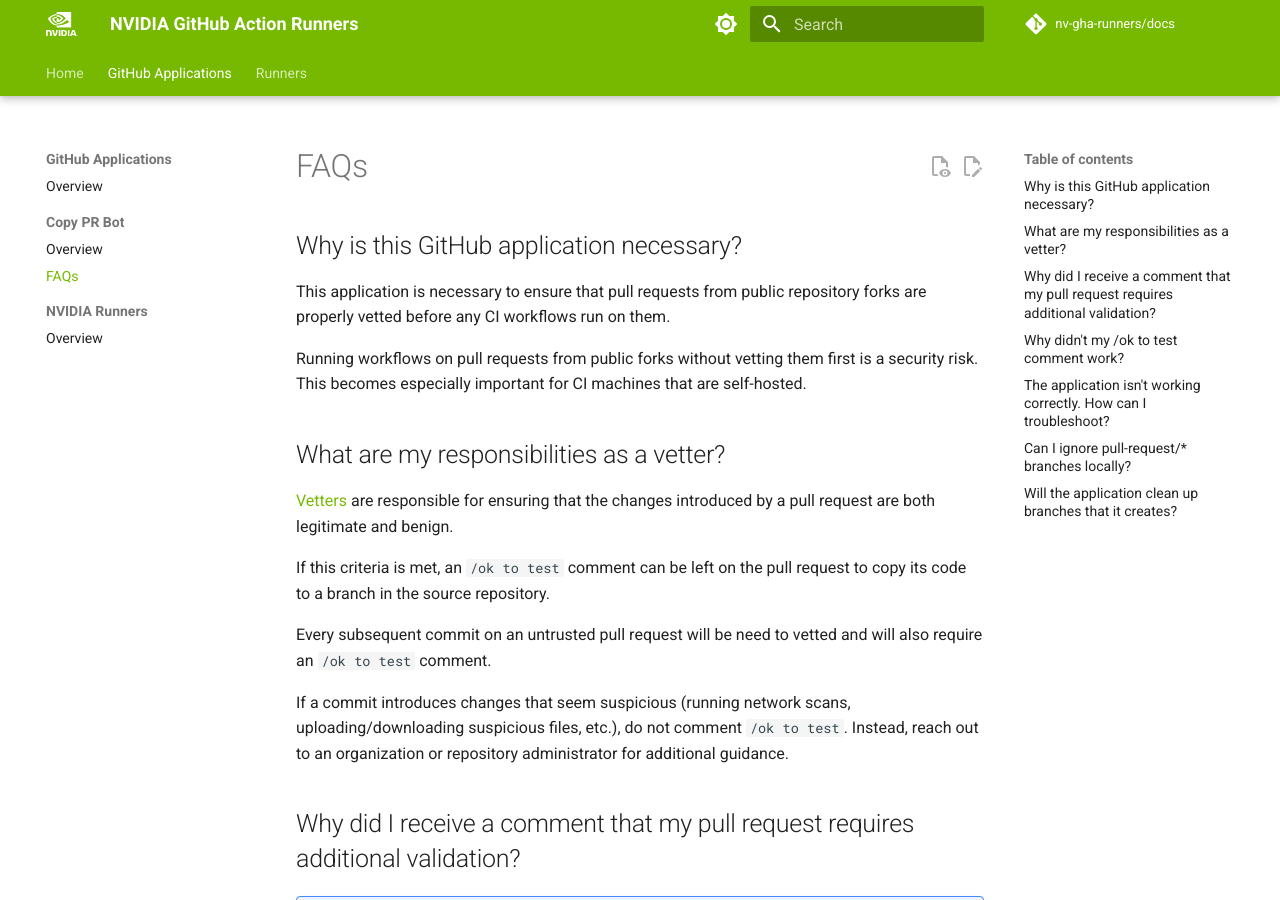
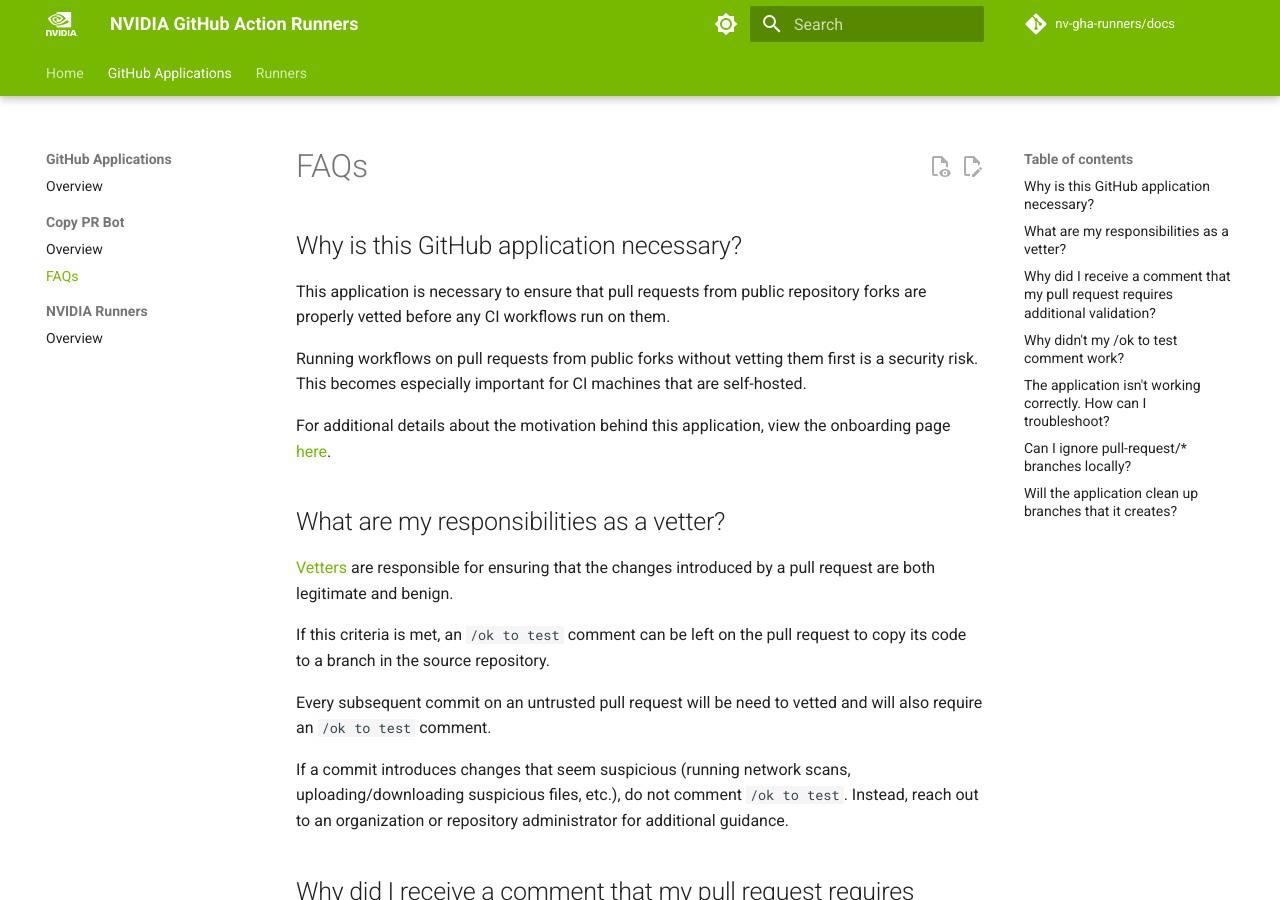
Before and after one commit to nv-gha-runners/docs, an MkDocs documentation site: the page built from docs/applications/copy-pr-bot/faqs.md, in a window 1280 px wide and 900 px high. Built offline with MkDocs 1.6.1 and Material for MkDocs 9.7.7, drawn with Linux system fonts in a browser that asks for light colours; comment, search, counter and statistics services are not loaded.

Commit message:
link FAQs to onboarding summary

```diff
--- a/docs/applications/copy-pr-bot/faqs.md
+++ b/docs/applications/copy-pr-bot/faqs.md
@@ -5,6 +5,8 @@
 This application is necessary to ensure that pull requests from public repository forks are properly vetted before any CI workflows run on them.
 
 Running workflows on pull requests from public forks without vetting them first is a security risk. This becomes especially important for CI machines that are self-hosted.
+
+For additional details about the motivation behind this application, view the onboarding page [here](../../onboarding/index.md).
 
 ## What are my responsibilities as a vetter?
 
```
